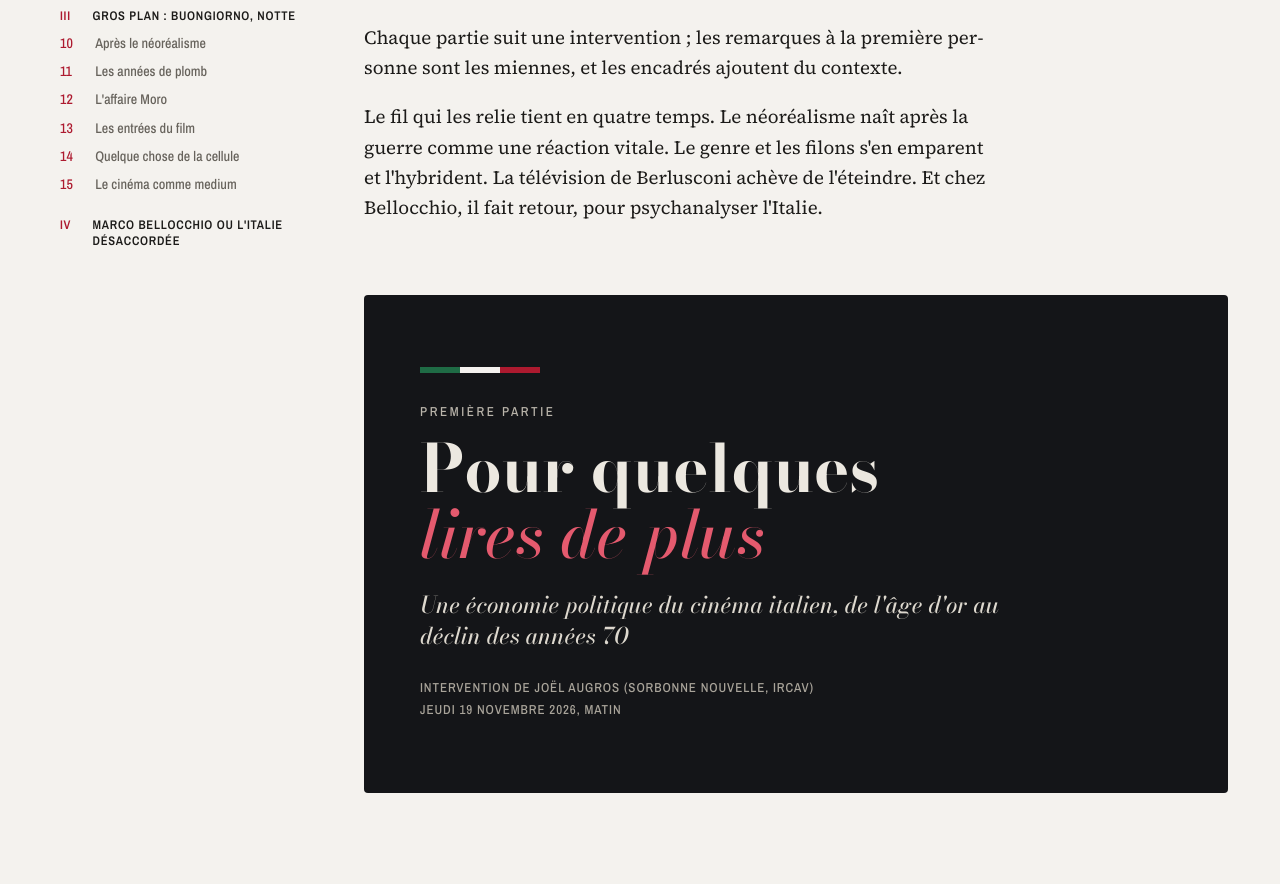
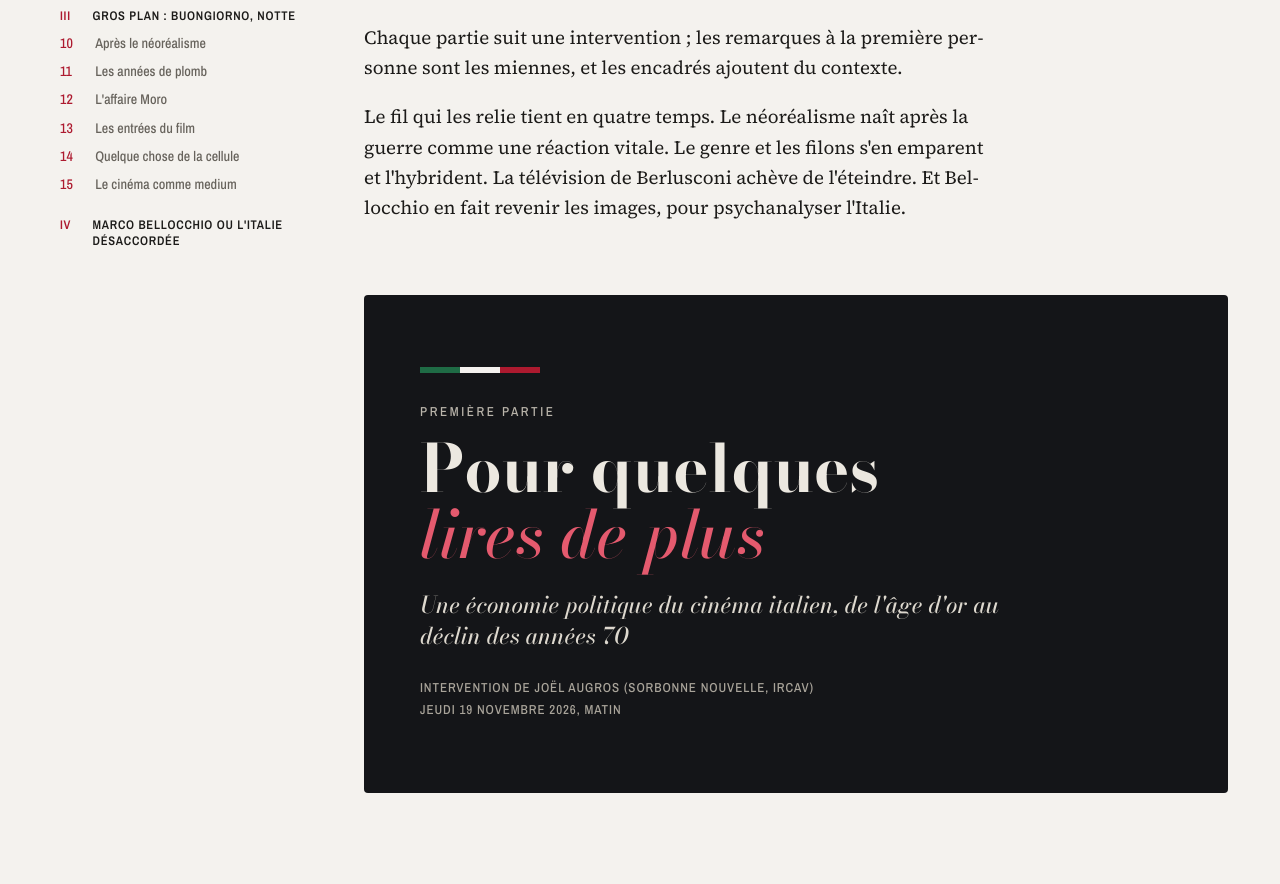
Before and after one commit to Absconses/cinema-italien, a plain HTML site: page index.html in a window 1280 px wide. Shown: the part 2160-3044 px from the top of the page. Drawn offline with nearby package versions, Linux system fonts and the light colour scheme.

Commit message:
Avant-propos : Bellocchio en fait revenir les images
Co-Authored-By: Claude Opus 5.5 <noreply@anthropic.com>
Claude-Session: https://claude.ai/code/session_01M4Lw1tPhRBbB7x6RYqVR8k

```diff
--- a/index.html
+++ b/index.html
@@ -247,7 +247,7 @@ footer.fin b{font-family:var(--display);font-size:42px;letter-spacing:0;text-tra
 <p>Ces pages sont nées de deux journées de formation à la Cinémathèque française, les 19 et 20 novembre 2026, dans le cadre de « Fenêtre ouverte sur le cinéma », organisée avec la Délégation académique à l'action culturelle de Versailles. Elles partent de notes prises à la volée, au téléphone, dans le noir de la salle Georges-Franju.</p>
 <p>Quatre séances les organisent. Le matin du jeudi, Joël Augros a proposé une lecture socio-économique du cinéma italien, de son âge d'or à son déclin. L'après-midi, Aurore Renaut a revisité l'après-guerre sous l'angle de l'arte di arrangiarsi, l'art de se débrouiller. Le vendredi enfin, <em>Buongiorno, notte</em> de Marco Bellocchio, projeté en entier le matin, puis, l'après-midi, la traversée de toute son œuvre par Mathieu Macheret.</p>
 <p>Chaque partie suit une intervention ; les remarques à la première personne sont les miennes, et les encadrés ajoutent du contexte.</p>
-<p>Le fil qui les relie tient en quatre temps. Le néoréalisme naît après la guerre comme une réaction vitale. Le genre et les filons s'en emparent et l'hybrident. La télévision de Berlusconi achève de l'éteindre. Et chez Bellocchio, il fait retour, pour psychanalyser l'Italie.</p>
+<p>Le fil qui les relie tient en quatre temps. Le néoréalisme naît après la guerre comme une réaction vitale. Le genre et les filons s'en emparent et l'hybrident. La télévision de Berlusconi achève de l'éteindre. Et Bellocchio en fait revenir les images, pour psychanalyser l'Italie.</p>
 </section>
 <header class="part" id="partie-1"><div class="part-in"><div class="tricolore"><i></i><i></i><i></i></div><p class="part-kicker">Première partie</p><h2 class="part-title">Pour quelques <br/><em>lires de plus</em></h2><p class="part-sub">Une économie politique du cinéma italien, de l'âge d'or au déclin des années 70</p><p class="part-credit">Intervention de Joël Augros (Sorbonne Nouvelle, IRCAV)<br/>Jeudi 19 novembre 2026, matin</p></div></header>
 <section class="chapter">
```
